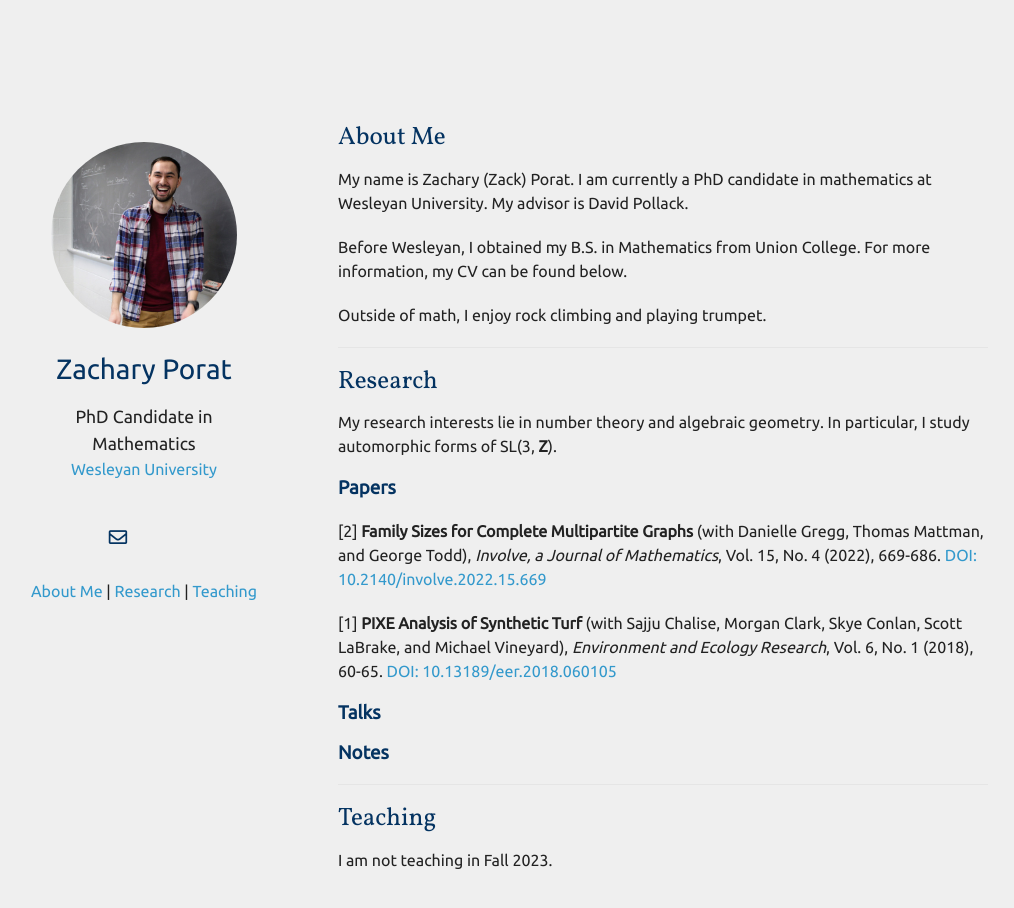
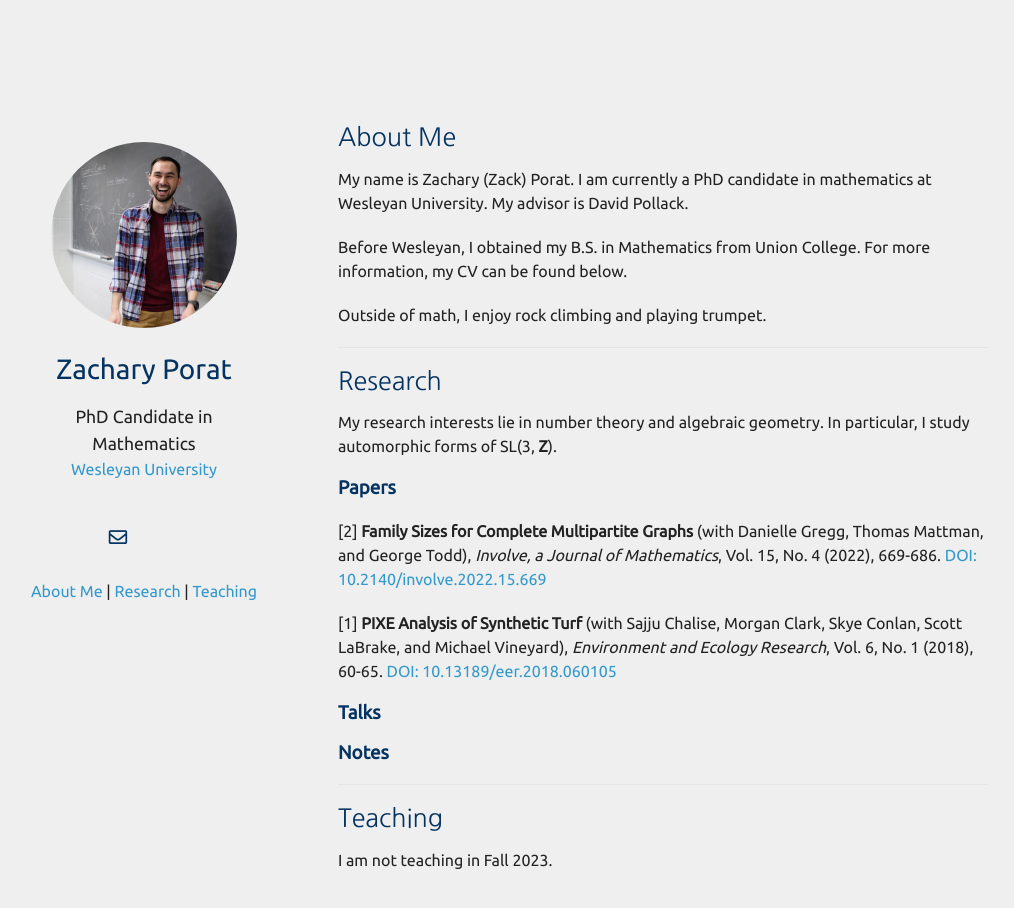
Before and after one commit to zporat/zporat.github.io, a Jekyll site: the page built from index.md, in a window 1280 px wide and 966 px high. Shown: the top 908 px of the window, without its empty margins (132-1146 px from the left). Built offline with Jekyll 4.4.1, drawn with Linux system fonts in a browser that asks for light colours; nearby versions of some CDN libraries; a style sheet for code colours, icons or effects is not loaded; our own code applies the rules of GitHub Pages for plain Markdown files.

Commit message:
Update font_sans_serif.css

```diff
--- a/assets/css/font_sans_serif.css
+++ b/assets/css/font_sans_serif.css
@@ -1,5 +1,7 @@
 @import url('https://fonts.googleapis.com/css2?family=Ubuntu&display=swap');
 @import url('https://fonts.googleapis.com/css2?family=Vollkorn&display=swap');
+@import url('https://fonts.googleapis.com/css2?family=Nanum+Gothic&display=swap');
+
 
 body {
     background-color: #efefef;
@@ -10,7 +12,7 @@
   }
 
   h2 {
-    font-family: Vollkorn;
+    font-family: Nanum Gothic;
     font-weight: 700;
     font-size: 24px;
   }
```
